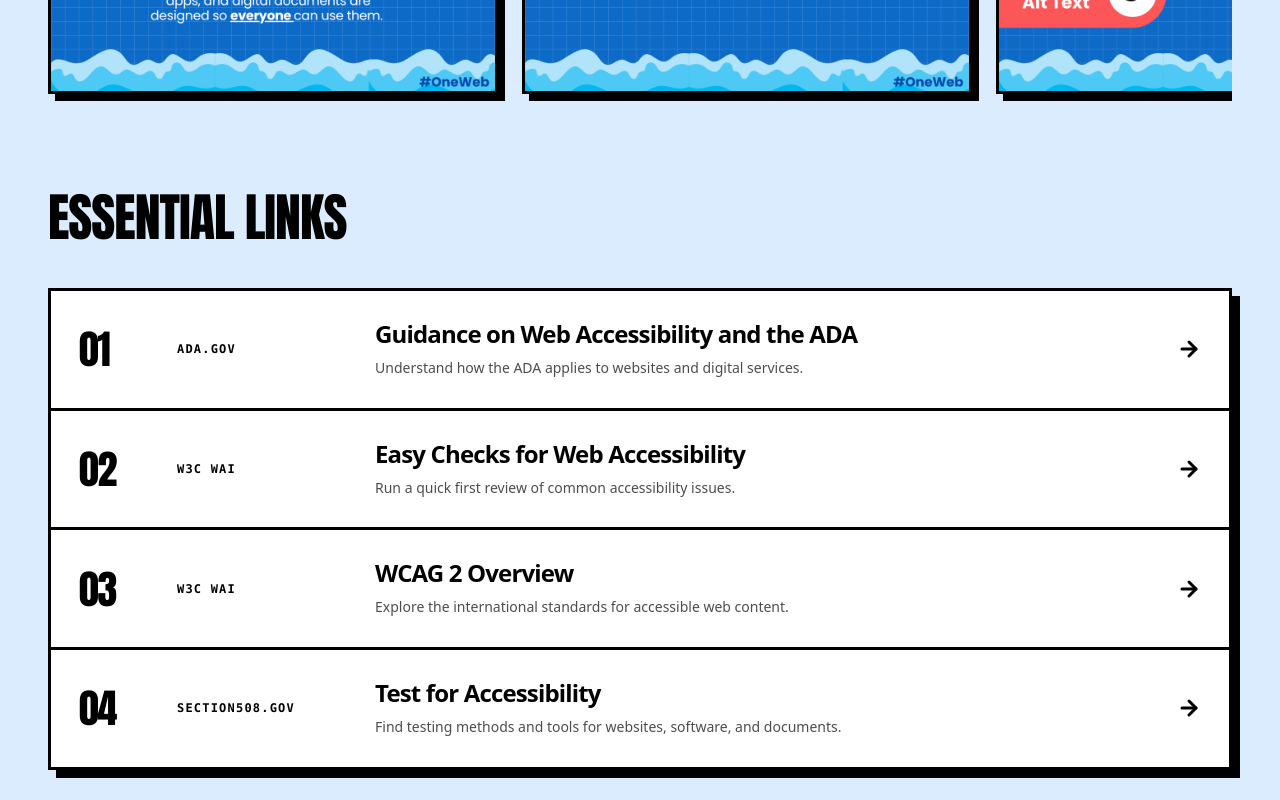
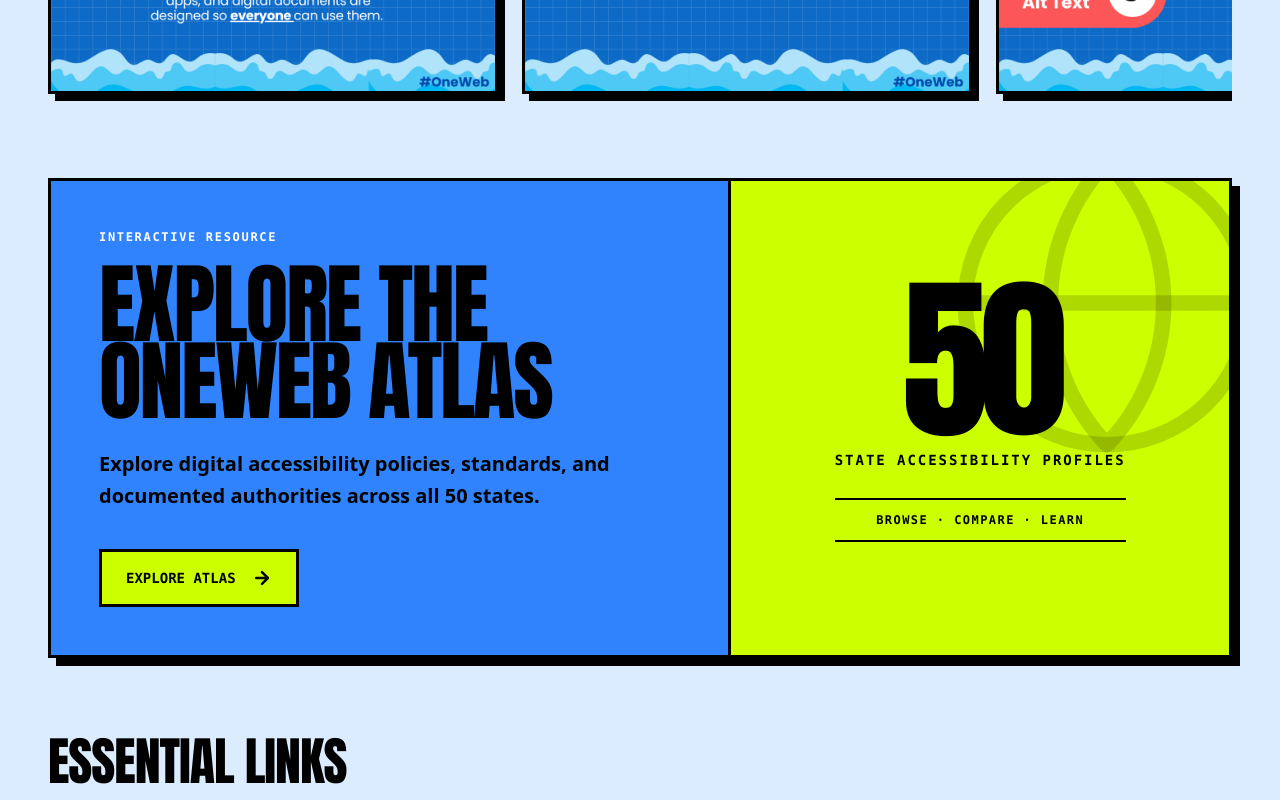
Before and after one commit to DhanvinG/oneweb, a React (Vite) app: page / in a window 1280 px wide. Shown: the part 6340-7140 px from the top of the page. Built offline with nearby package versions, Linux system fonts and the light colour scheme.

Commit message:
Add Atlas resource feature panel

```diff
--- a/src/App.tsx
+++ b/src/App.tsx
@@ -707,6 +707,38 @@
               </div>
             </div>
 
+            <article className="mt-16 grid overflow-hidden border-[3px] border-black bg-[#3083FD] shadow-[8px_8px_0_#000] md:grid-cols-[1.15fr_0.85fr]">
+              <div className="flex flex-col items-start p-8 text-black sm:p-10 md:p-12">
+                <p className="mb-5 font-mono text-xs font-black uppercase tracking-[0.14em] text-white">
+                  Interactive Resource
+                </p>
+                <h4 className="max-w-[700px] font-['Anton'] text-[3.5rem] uppercase leading-[0.88] tracking-[-0.025em] sm:text-[4.5rem] md:text-[5.5rem]">
+                  Explore the OneWeb Atlas
+                </h4>
+                <p className="mt-7 max-w-[650px] text-lg font-semibold leading-relaxed md:text-xl">
+                  Explore digital accessibility policies, standards, and documented authorities across all 50 states.
+                </p>
+                <a
+                  href="https://atlas.oneweb.social/"
+                  target="_blank"
+                  rel="noreferrer"
+                  className="group mt-9 inline-flex items-center gap-4 border-[3px] border-black bg-[#ccff00] px-6 py-4 font-mono text-sm font-black uppercase transition-colors hover:bg-black hover:text-white"
+                >
+                  Explore Atlas
+                  <ArrowRight className="transition-transform group-hover:translate-x-1" size={20} strokeWidth={3} />
+                </a>
+              </div>
+
+              <div className="relative flex min-h-[300px] items-center justify-center overflow-hidden border-t-[3px] border-black bg-[#ccff00] p-10 md:min-h-full md:border-l-[3px] md:border-t-0" aria-hidden="true">
+                <Globe className="absolute -right-12 -top-12 h-[260px] w-[260px] text-black/15 md:h-[340px] md:w-[340px]" strokeWidth={1.1} />
+                <div className="relative z-10 text-center">
+                  <span className="block font-['Anton'] text-[9rem] leading-[0.75] tracking-[-0.05em] md:text-[11rem]">50</span>
+                  <span className="mt-6 block font-mono text-sm font-black uppercase tracking-[0.14em]">State accessibility profiles</span>
+                  <span className="mt-7 block border-y-2 border-black py-3 font-mono text-xs font-black uppercase tracking-[0.12em]">Browse · Compare · Learn</span>
+                </div>
+              </div>
+            </article>
+
             <div className="mt-16">
               <h4 className="font-['Anton'] text-[2.5rem] uppercase tracking-[-0.02em] md:text-[3.25rem]">
                 Essential Links
```
